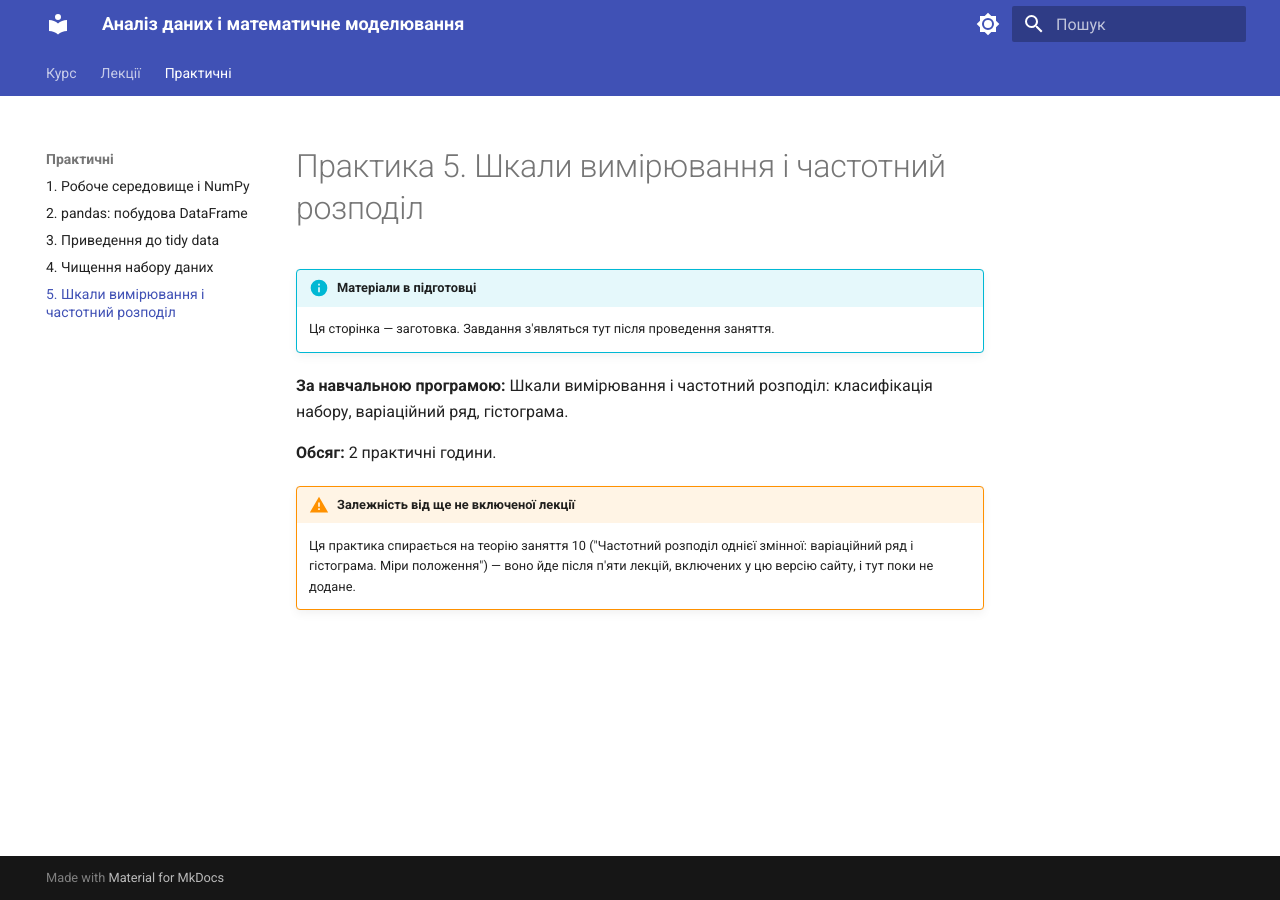
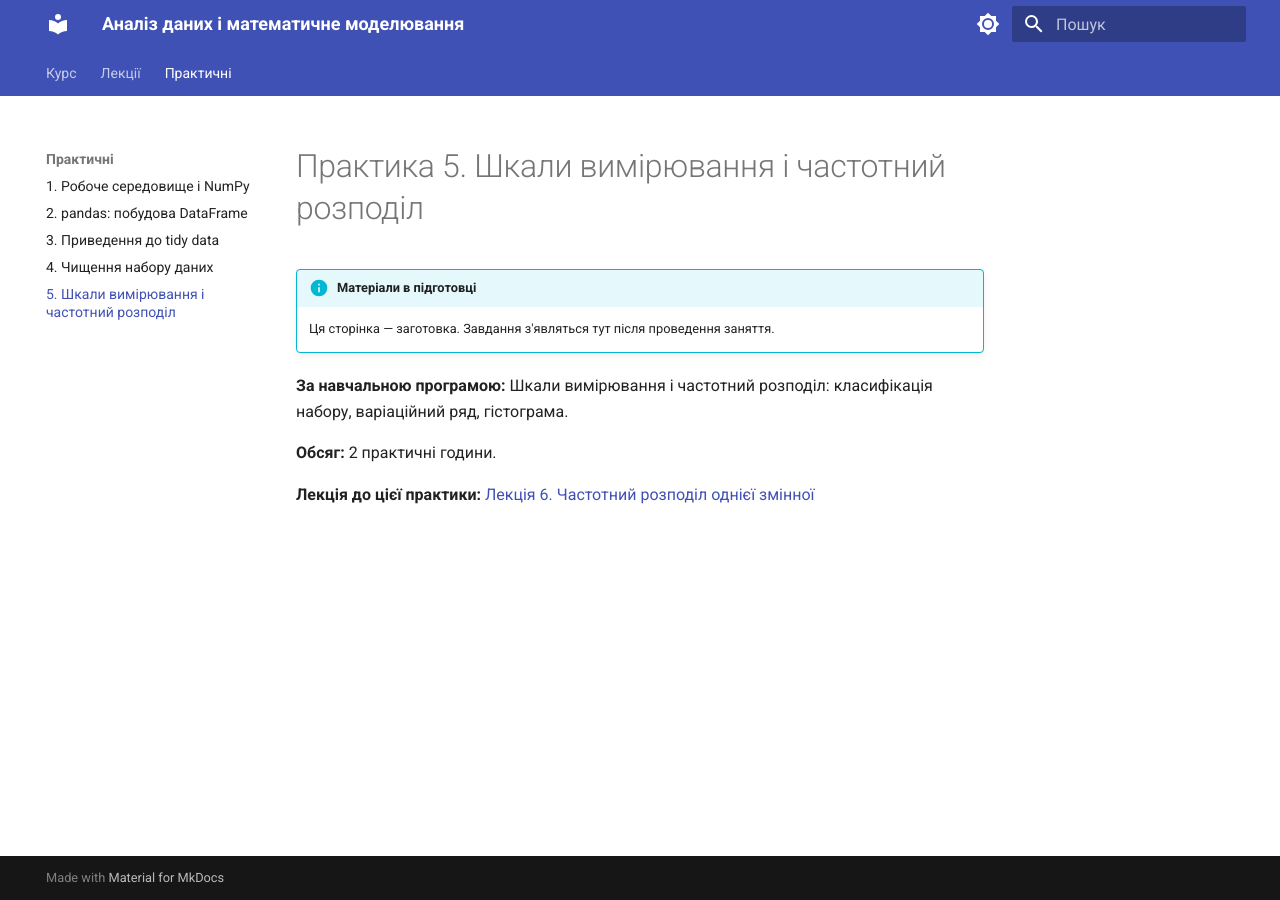
Before and after one commit to My-CD-ROM/data-analysis-course, an MkDocs documentation site: the page built from docs/practice/05-frequency.md, in a window 1280 px wide. Built offline with MkDocs 1.6.1 and Material for MkDocs 9.7.7, drawn with Linux system fonts in a browser that asks for light colours.

Commit message:
docs: link practice 5 to its lecture

```diff
--- a/docs/practice/05-frequency.md
+++ b/docs/practice/05-frequency.md
@@ -8,7 +8,4 @@
 
 **Обсяг:** 2 практичні години.
 
-!!! warning "Залежність від ще не включеної лекції"
-    Ця практика спирається на теорію заняття 10 ("Частотний розподіл однієї
-    змінної: варіаційний ряд і гістограма. Міри положення") — воно йде після
-    п'яти лекцій, включених у цю версію сайту, і тут поки не додане.
+**Лекція до цієї практики:** [Лекція 6. Частотний розподіл однієї змінної](../lectures/06-frequency-distribution.md)
```
